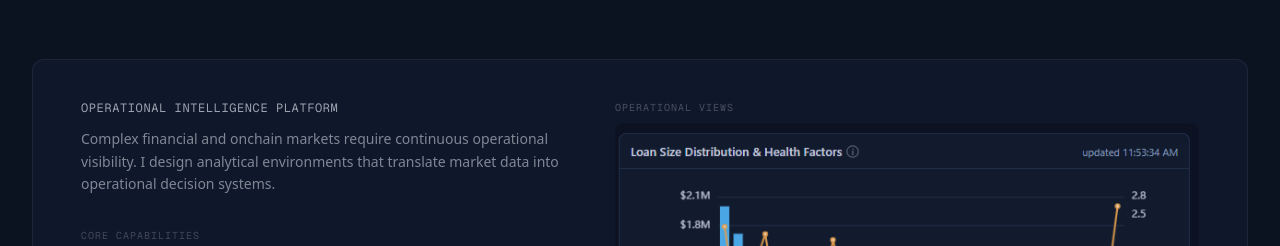
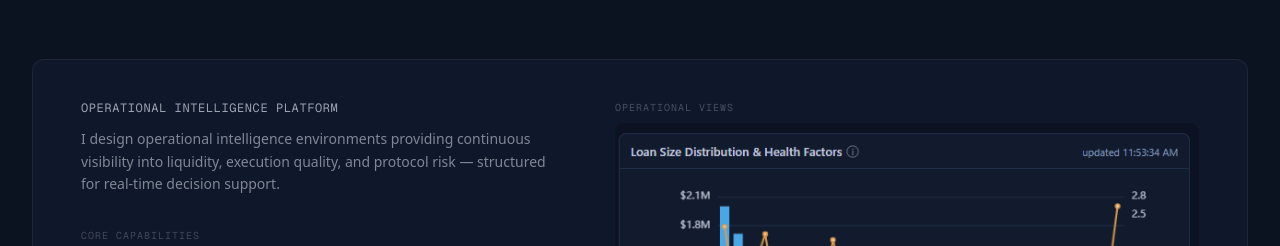
Before and after one commit to 0xNomadAnalyst/myweb, a Next.js app in the folder opus/: page / in a window 1280 px wide. Shown: the part 820-1066 px from the top of the page. Built offline with nearby package versions, Linux system fonts and the light colour scheme.

Commit message:
first two sections settled for now

```diff
--- a/opus/app/page.tsx
+++ b/opus/app/page.tsx
@@ -7,7 +7,6 @@ import { Architecture } from "@/components/sections/architecture";
 import { Engagement } from "@/components/sections/engagement";
 import { Background } from "@/components/sections/background";
 import { Contact } from "@/components/sections/contact";
-
 export default function Home() {
   return (
     <>
--- a/opus/components/sections/dashboard.tsx
+++ b/opus/components/sections/dashboard.tsx
@@ -42,9 +42,9 @@ export function Dashboard() {
               Operational Intelligence Platform
             </p>
             <p className="mb-8 text-sm leading-relaxed text-muted-foreground/80">
-              Complex financial and onchain markets require continuous
-              operational visibility. I design analytical environments that
-              translate market data into operational decision systems.
+              I design operational intelligence environments providing
+              continuous visibility into liquidity, execution quality, and
+              protocol risk — structured for real-time decision support.
             </p>
 
             <p className="mb-3 font-mono text-[10px] uppercase tracking-widest text-muted-foreground/35">
```
